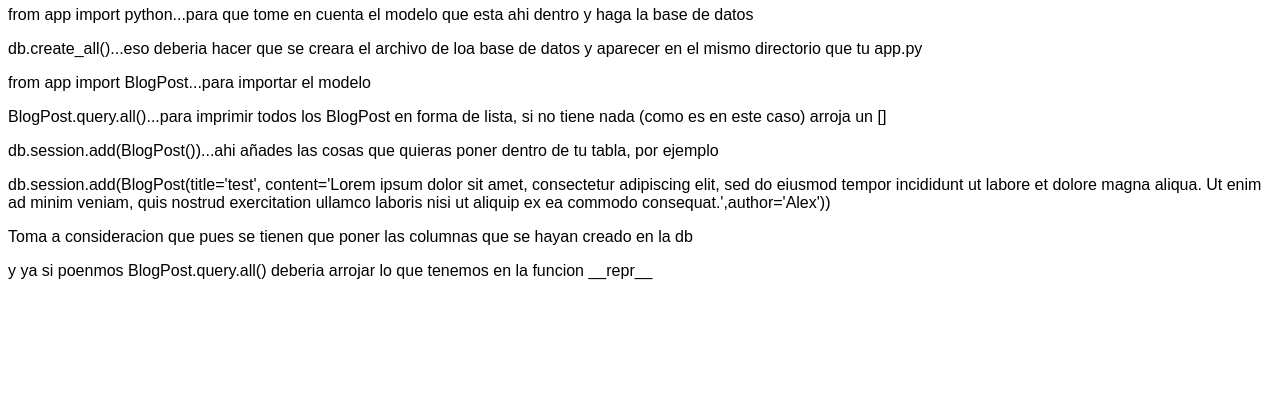
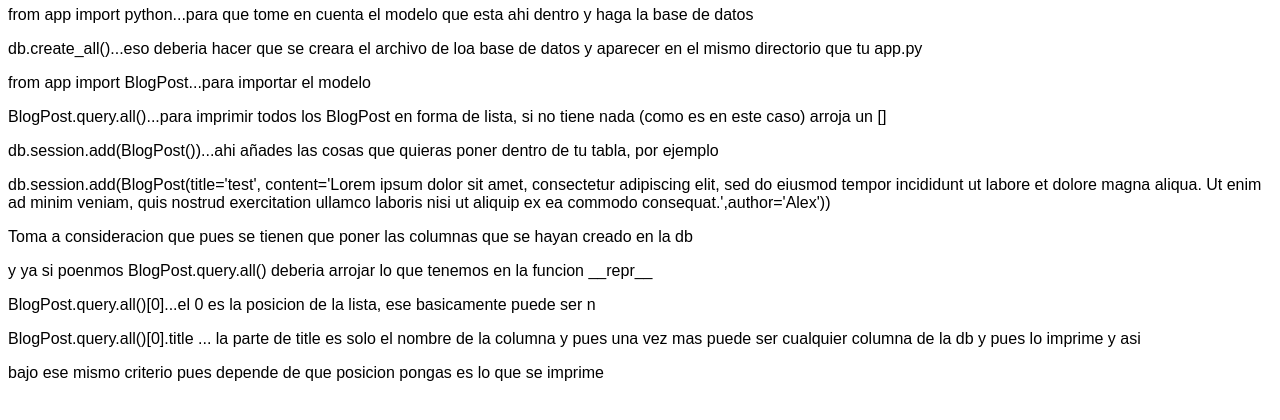
Before and after one commit to Alejandroortiz98/FlaskPy, a Flask app: page / in a window 1280 px wide. Shown: the part 326-746 px from the top of the page. Run offline with Flask 2, Linux system fonts and the light colour scheme.

Commit message:
with this commit backend ends

```diff
--- a/templates/index.html
+++ b/templates/index.html
@@ -20,4 +20,7 @@
 <p>db.session.add(BlogPost(title='test', content='Lorem ipsum dolor sit amet, consectetur adipiscing elit, sed do eiusmod tempor incididunt ut labore et dolore magna aliqua. Ut enim ad minim veniam, quis nostrud exercitation ullamco laboris nisi ut aliquip ex ea commodo consequat.',author='Alex')) </p>
 <p>Toma a consideracion que pues se tienen que poner las columnas que se hayan creado en la db</p>
 <p> y ya si poenmos BlogPost.query.all() deberia arrojar lo que tenemos en la funcion __repr__</p>
+<p>BlogPost.query.all()[0]...el 0 es la posicion de la lista, ese basicamente puede ser n</p>
+<p>BlogPost.query.all()[0].title ... la parte de title es solo el nombre de la columna y pues una vez mas puede ser cualquier columna de la db y pues lo imprime y asi</p>
+<p>bajo ese mismo criterio pues depende de que posicion pongas es lo que se imprime</p>
 {% endblock %}
```
